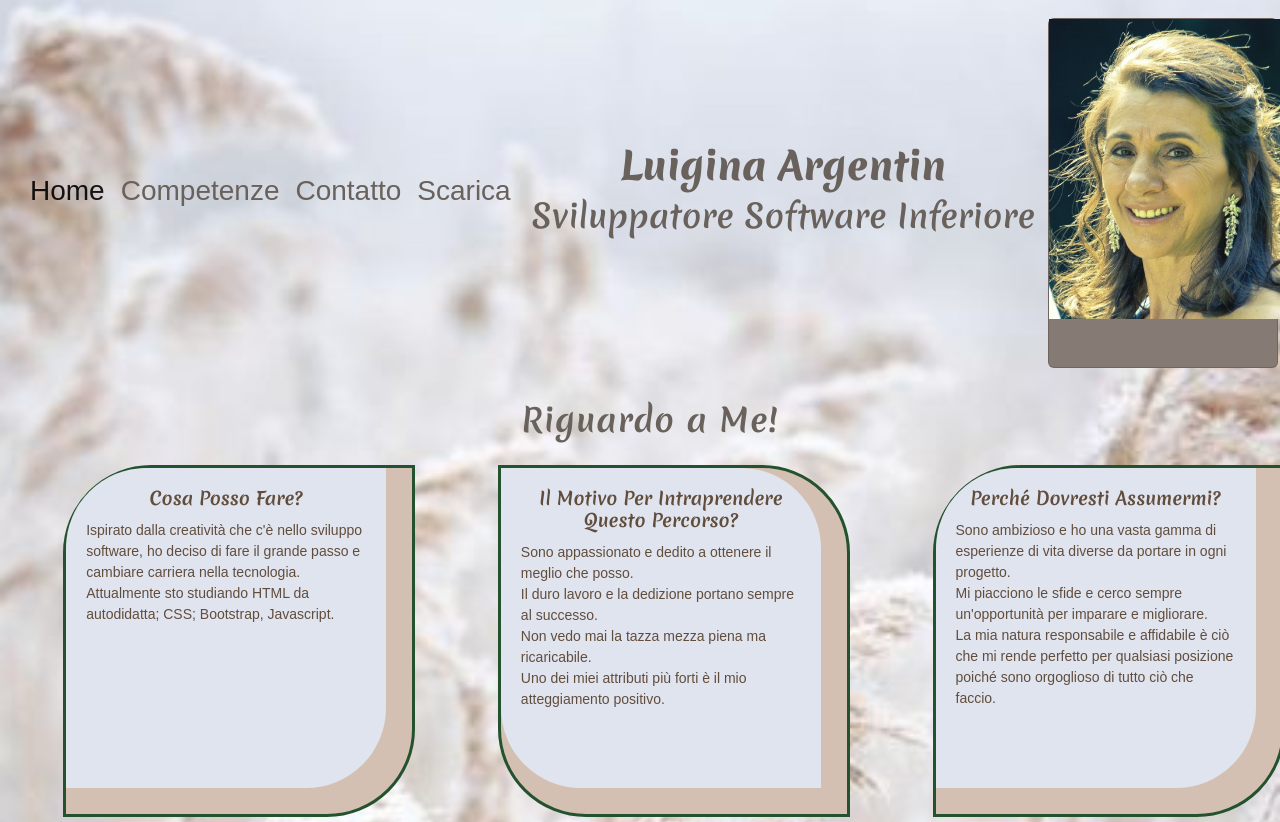
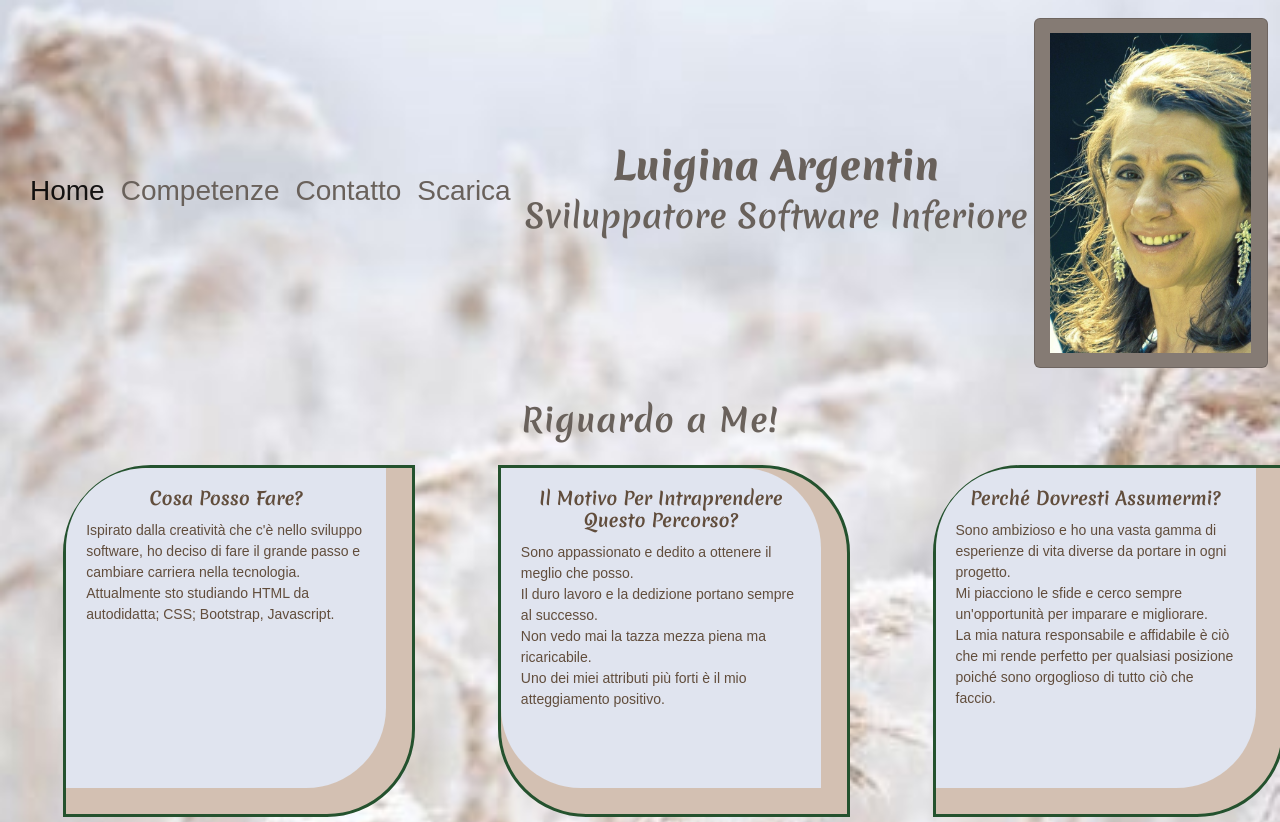
Before and after one commit to LuiginaA/curriculum-luigina-argentin, a plain HTML site: page index.html in a window 1280 px wide. Shown: the top 822 px of the page. Drawn offline with nearby package versions, Linux system fonts and the light colour scheme; a web font is replaced by a local one.

Commit message:
Correct title name

```diff
--- a/assets/css/style.css
+++ b/assets/css/style.css
@@ -50,13 +50,23 @@ background-color: #D3C0B2;
 
 }
 
+
+.card {
+display: flex;
+flex-direction: row;
+align-items: center;
+padding-left: 15px;
+margin-right: 10px;
+
+
+}
 .profile-logo {
     background: url("../images/profile.jpg");
     background-size: cover;
     background-repeat: no-repeat center center;
-    height: 300px;
-    width: 250px;
-    flex-wrap: nowrap;
+    height: 320px;
+    width: 550px;
+
 
 }
 
@@ -67,7 +77,7 @@ background-color: #D3C0B2;
     height: 200px;
     width: 100%;
     margin: 0;
-    padding: 5px;
+    padding: 2px;
     justify-content: center;
     align-items: center;
 
@@ -80,7 +90,7 @@ background-color: #D3C0B2;
     font-size: 38px;
     text-align: center;
     text-decoration: none;
-    flex-wrap: nowrap;
+
 
 }
 
--- a/index.html
+++ b/index.html
@@ -9,7 +9,7 @@
     <link rel="stylesheet" href="https://cdnjs.cloudflare.com/ajax/libs/font-awesome/5.15.4/css/all.min.css">
     <link rel="stylesheet" href="https://cdnjs.cloudflare.com/ajax/libs/hover.css/2.3.1/css/hover-min.css">
     <link rel="stylesheet" href="assets/css/style.css">
-    <title>Cirriculum</title>
+    <title>Curriculum</title>
 </head>
 
 <body class="container-bg">
```
Also changed, not shown: competenze.html (+1 -1 lines), contatto.html (+1 -1 lines).
